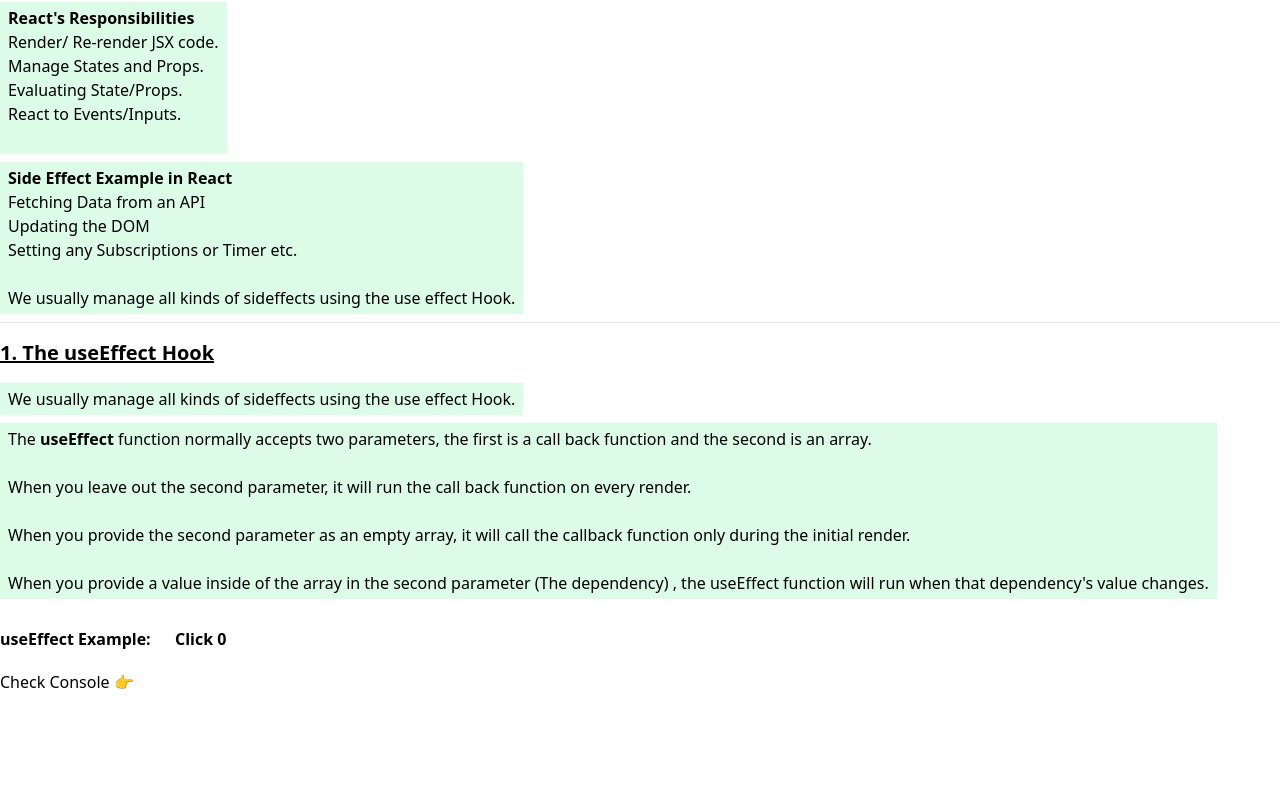
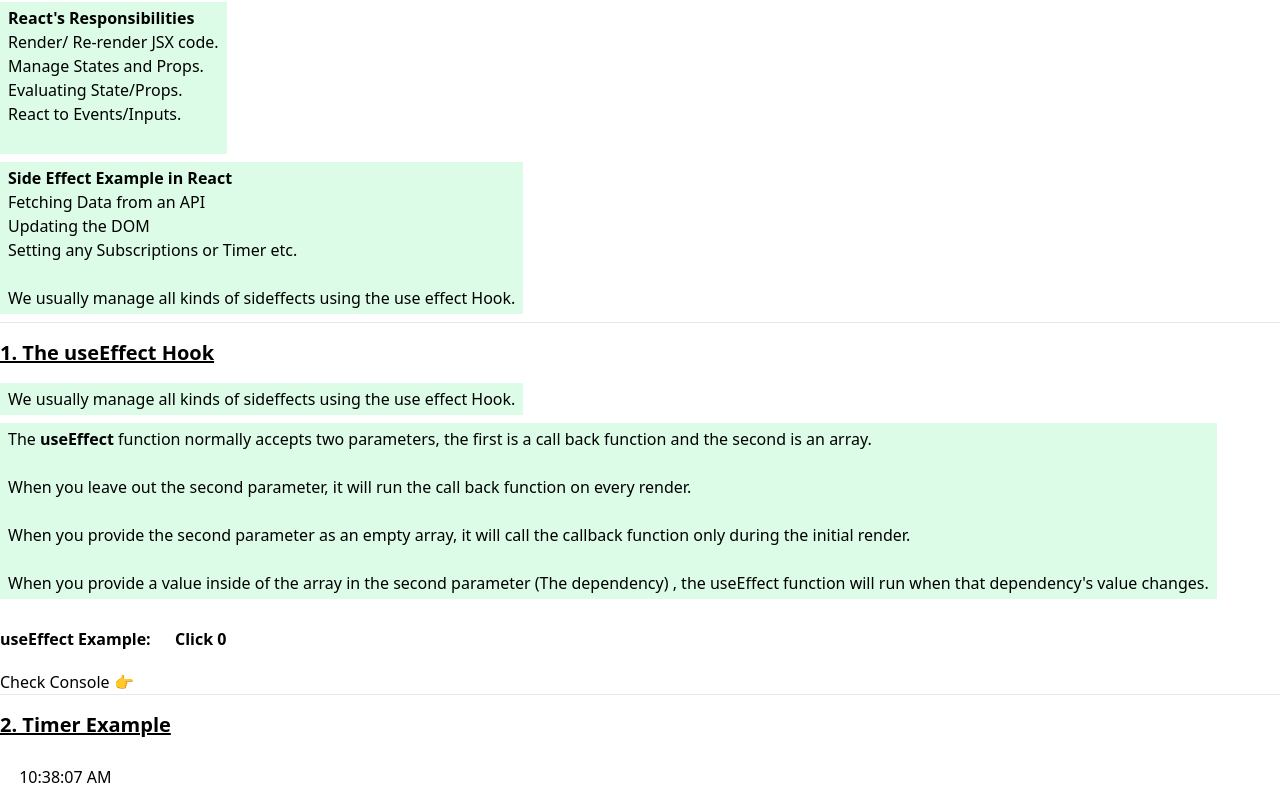
Before and after one commit to NjauSamuel/React_Blog_Project, a React (Vite) app: page / in a window 1280 px wide. Shown: the part 3184-3992 px from the top of the page. Before the commit the page ends 3878 px from the top, so only its background shows below. Built offline with nearby package versions, Linux system fonts and the light colour scheme.

Commit message:
Made a timer on screen with the help of useEffect.

```diff
--- a/src/App.jsx
+++ b/src/App.jsx
@@ -18,6 +18,7 @@
 import CourseContext from "./components/context/courseContext";
 import Introduction from "./components/Chapter_9/Hook_Introduction";
 import UseEffectCom from "./components/Chapter_9/UseEffect";
+import Timer from "./components/Chapter_9/Timer";
 
 function App() {
   return (
@@ -80,6 +81,8 @@
 
       <UseEffectCom />
 
+      <Timer />
+
     </div>
   )
 }
--- /dev/null
+++ b/src/components/Chapter_9/Timer.jsx
@@ -0,0 +1,25 @@
+import { useState, useEffect } from "react";
+
+const Timer = () => {
+
+    const [timer, setTimer] = useState(new Date())
+
+    useEffect(() =>{
+        setInterval(() => {
+            setTimer(new Date())
+        }, 1000)
+    }, [])
+
+    return(
+
+        <div className="mt-6">
+            <hr/>
+
+            <h2><u>2. Timer Example</u></h2>
+
+            <p id="button-like" className="bg-orange-500 font-bold text-white">{timer.toLocaleTimeString()}</p>
+        </div>
+    )
+}
+
+export default Timer;
```
